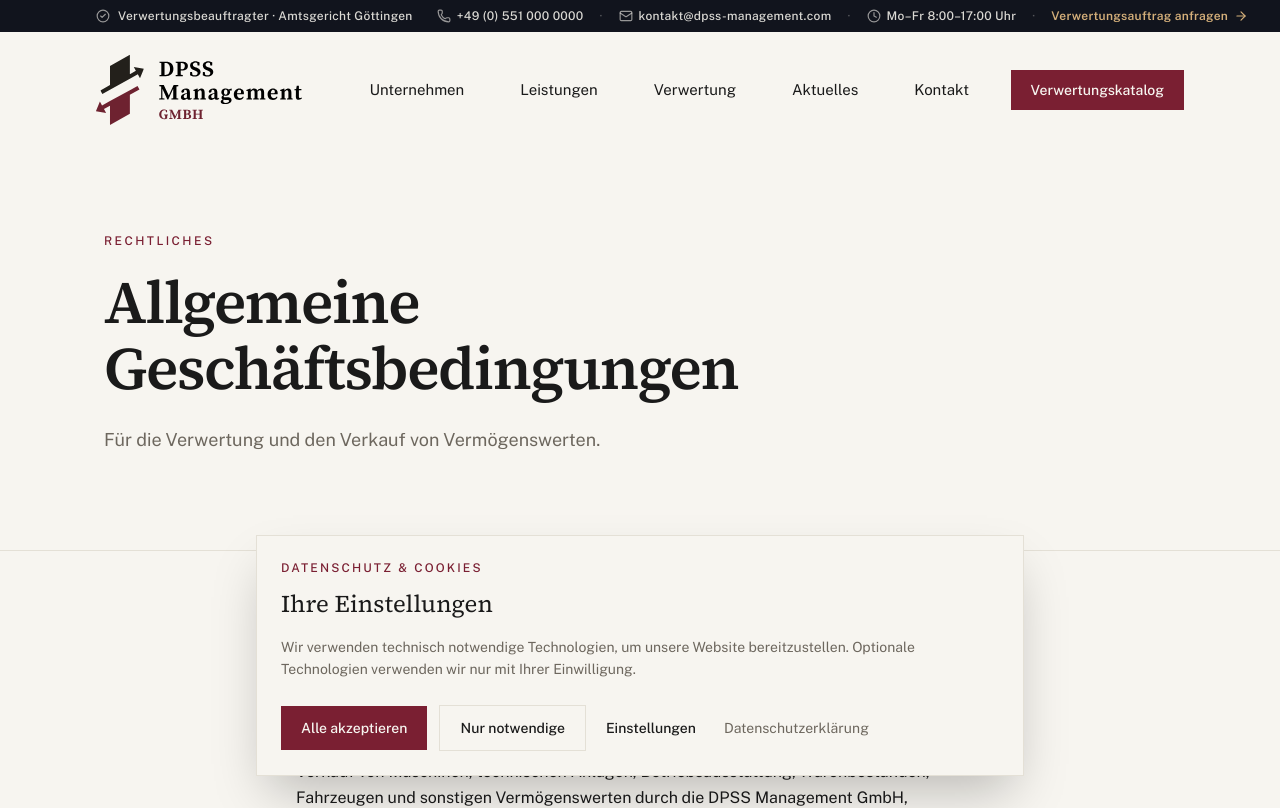
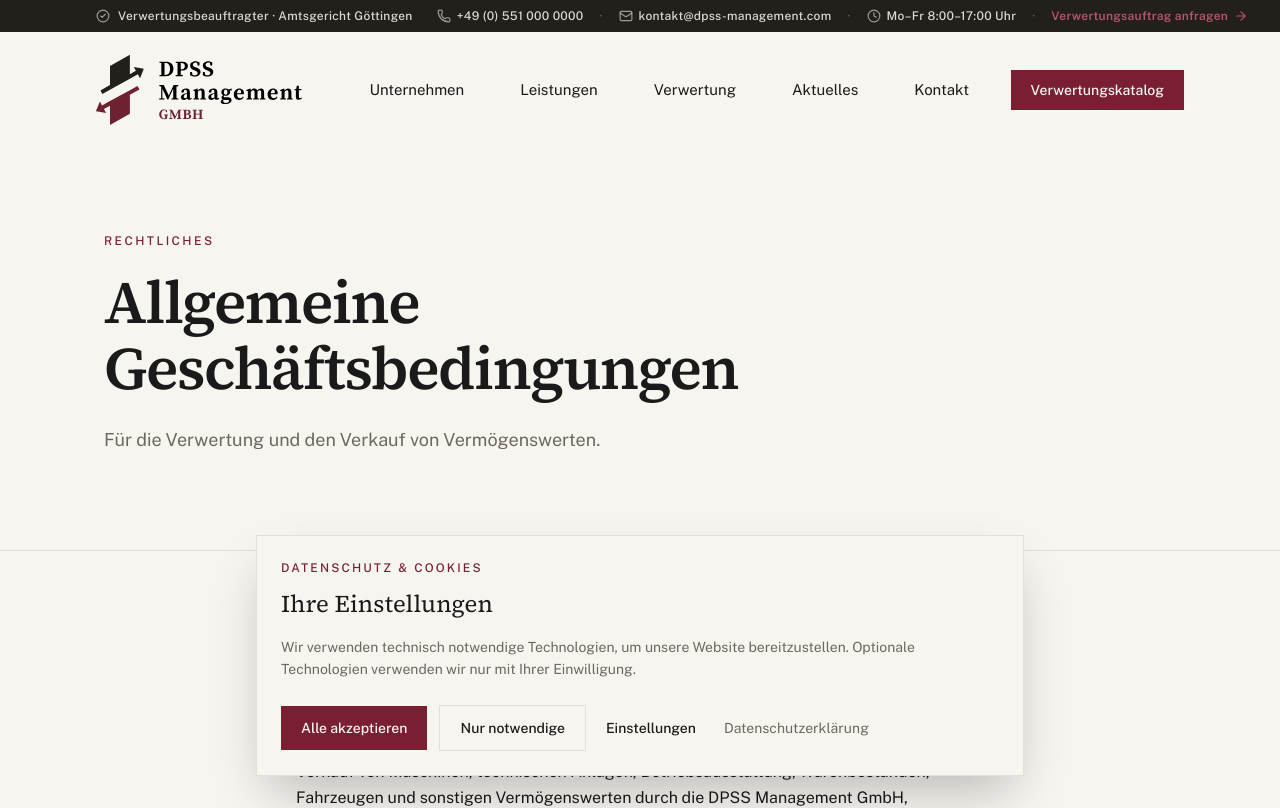
Before and after one commit to mueller433/kanzlei-website, a Next.js app: page /agb in a window 1280 px wide. Shown: the top 808 px of the page. Built offline with nearby package versions, Linux system fonts and the light colour scheme.

Commit message:
style: update topbar color and highlight to match logo colors
Co-authored-by: mueller433 <315756982+mueller433@users.noreply.github.com>

```diff
--- a/app/(frontend)/styles.css
+++ b/app/(frontend)/styles.css
@@ -16,11 +16,12 @@
   --color-accent: #7a1f32;
   --color-accent-foreground: #f7f5f0;
 
-  /* Schlanke Utility-Bar oberhalb der Hauptnavigation: dunkles Nachtblau,
-     bewusst abgesetzt vom bordeauxroten Haupt-Akzent der Buttons. */
-  --color-topbar: #11141d;
+  /* Schlanke Utility-Bar oberhalb der Hauptnavigation: exakt die Logo-Farben
+     (dunkles Schriftschwarz + bordeauxroter "GMBH"-Akzent), kein separates
+     Nachtblau. */
+  --color-topbar: #23201b;
   --color-topbar-foreground: #f2efe9;
-  --color-topbar-highlight: #d4af7a;
+  --color-topbar-highlight: #b8546d;
 }
 
 html {
```
